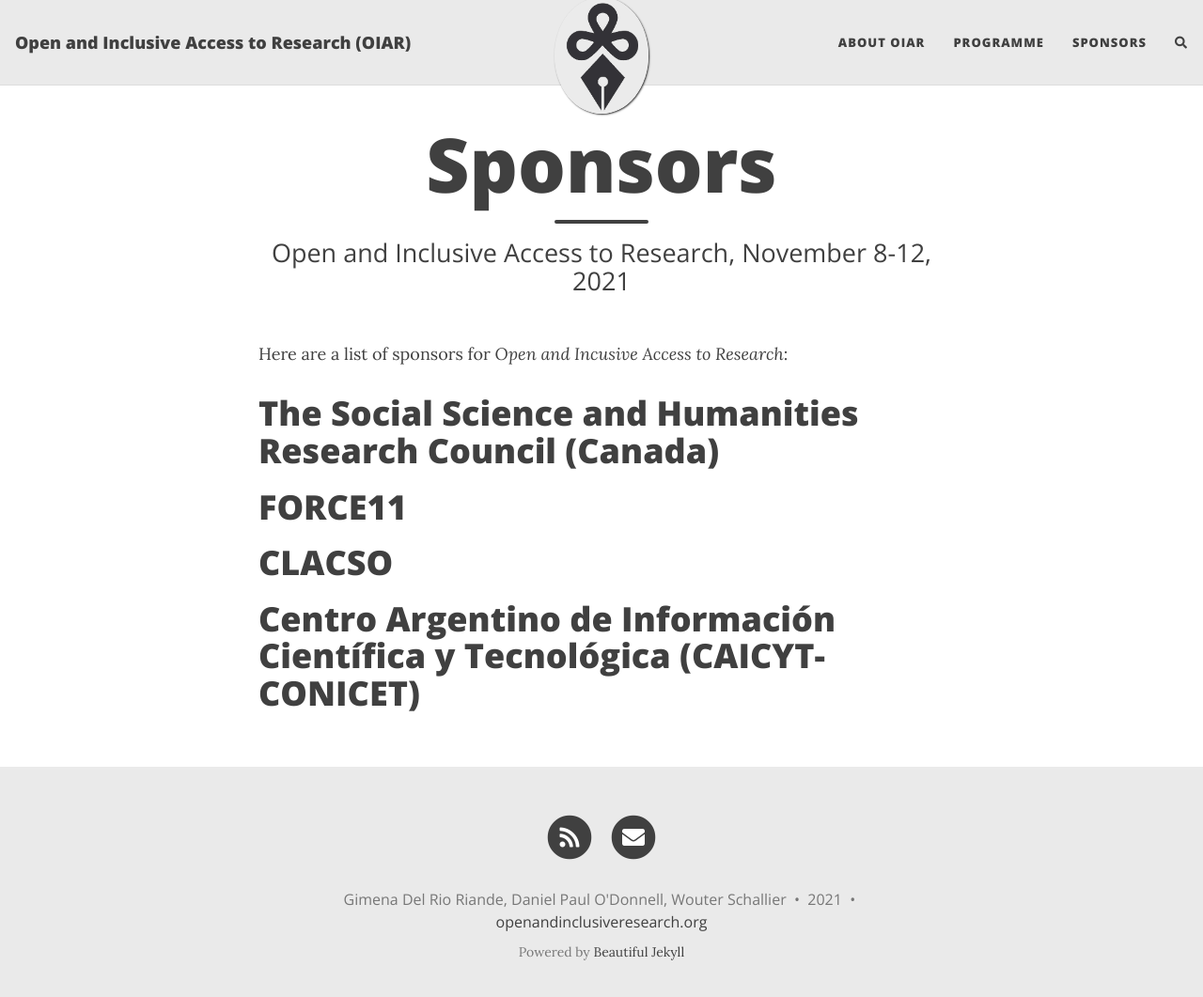
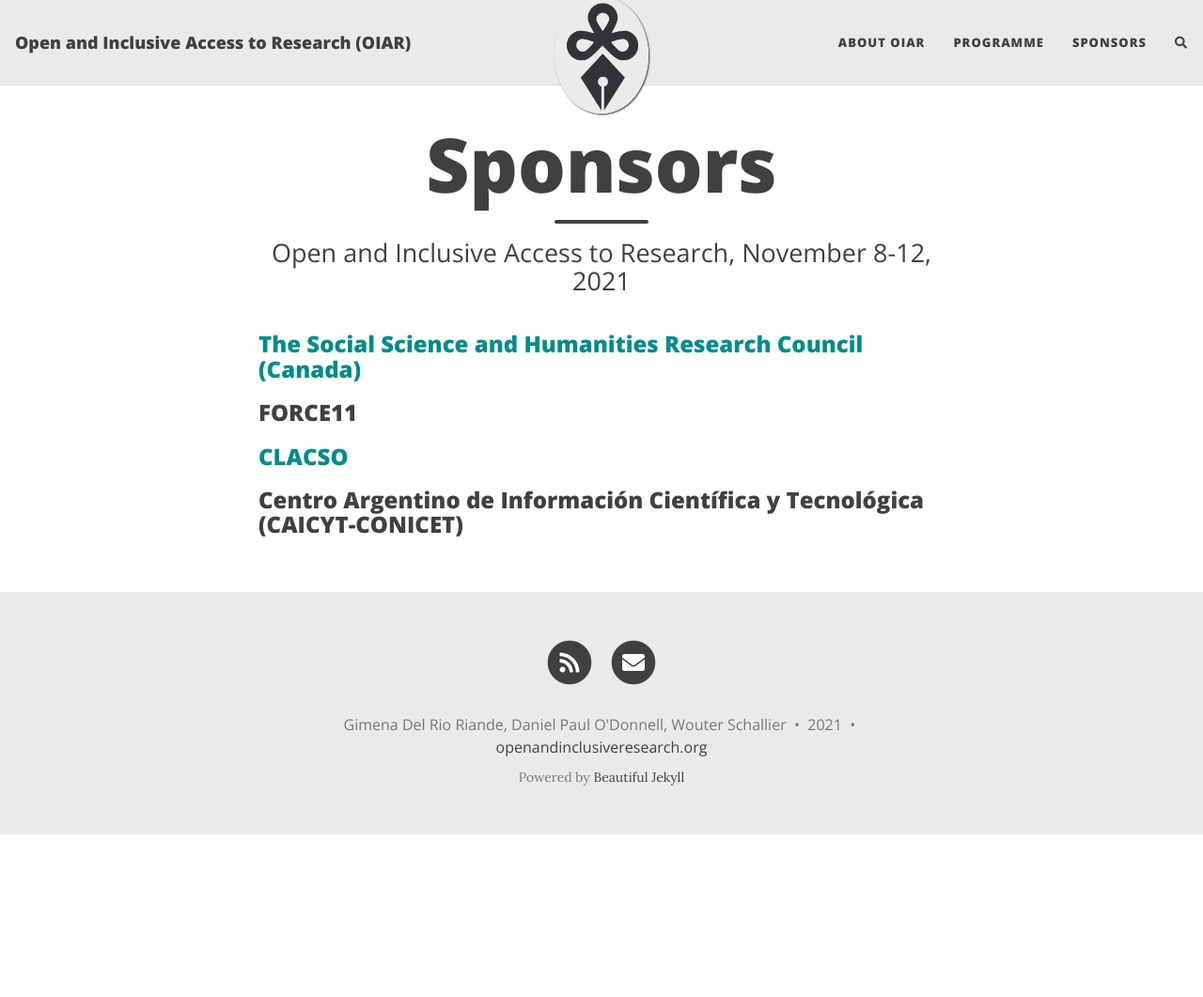
Before and after one commit to caedmon5/OIAR, a Jekyll site: the page built from sponsors.md, in a window 1280 px wide and 1074 px high. Shown: the top 1061 px of the window at 94% size. Built offline with Jekyll 4.4.1, drawn with Linux system fonts in a browser that asks for light colours; nearby versions of some CDN libraries; comment, search, counter and statistics services are not loaded.

Commit message:
More sponsors

```diff
--- a/sponsors.md
+++ b/sponsors.md
@@ -4,9 +4,8 @@ title: Sponsors
 subtitle: Open and Inclusive Access to Research, November 8-12, 2021
 ---
 
-Here are a list of sponsors for _Open and Incusive Access to Research_:
 
-# The Social Science and Humanities Research Council (Canada)
-# FORCE11
-# CLACSO
-# Centro Argentino de Información Científica y Tecnológica (CAICYT-CONICET)
+### <span style="color: DarkCyan;">The Social Science and Humanities Research Council (Canada)</span>
+### FORCE11
+### <span style="color: DarkCyan;">CLACSO</span>
+### Centro Argentino de Información Científica y Tecnológica (CAICYT-CONICET)
```
